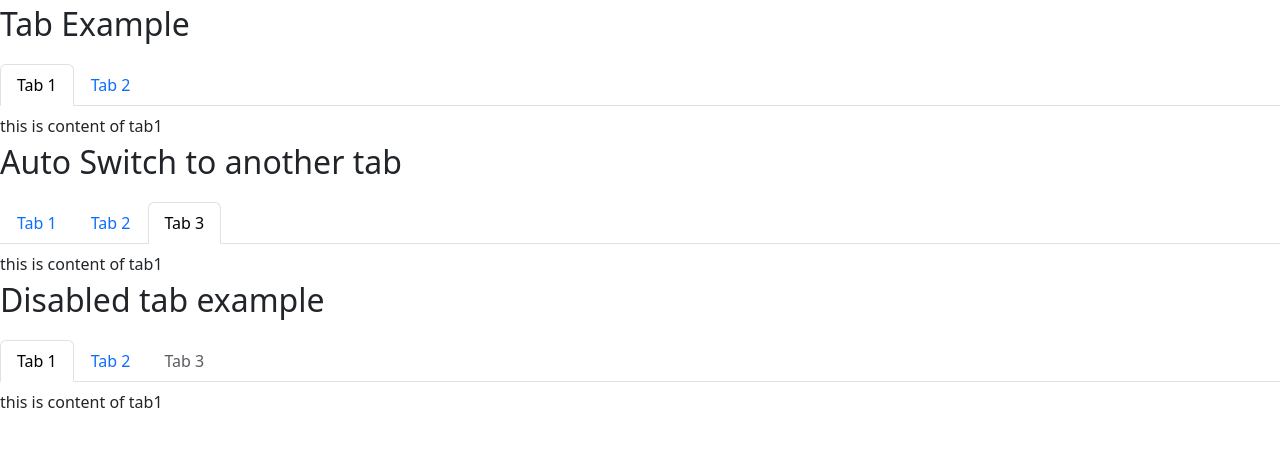
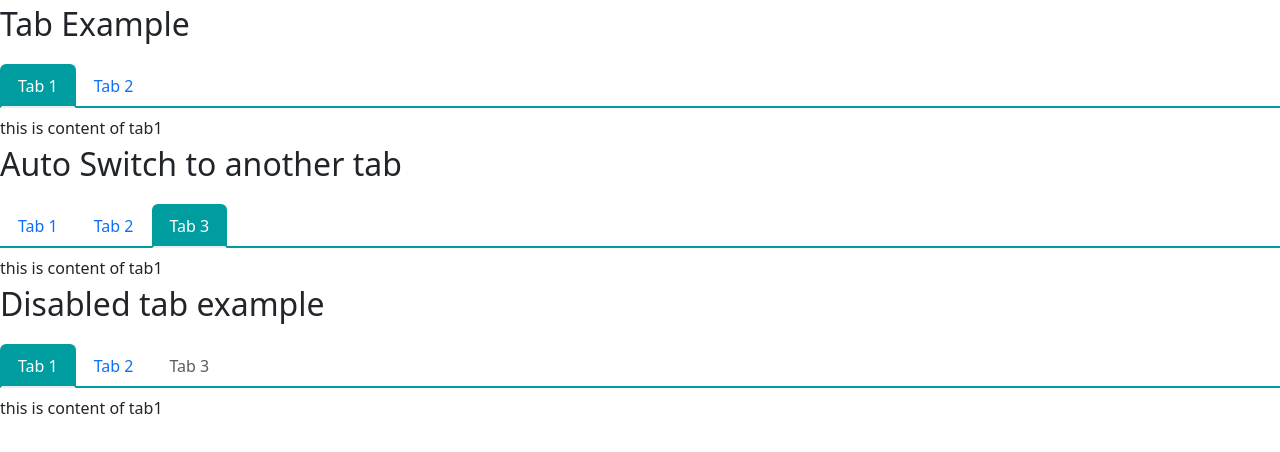
Before and after one commit to Abduljebar49/angular-custom-tab, an Angular app: page / in a window 1280 px wide. Shown: the top 452 px of the page. Built offline with nearby package versions, Linux system fonts and the light colour scheme.

Commit message:
final bug fix

```diff
--- a/src/app/tabs/tabs.component.ts
+++ b/src/app/tabs/tabs.component.ts
@@ -1,12 +1,36 @@
 import { AfterViewInit, Component, Input, OnInit } from "@angular/core";
 import { TabComponent } from "../tab/tab.component";
+import { NgbNavConfig, NgbNavModule } from "@ng-bootstrap/ng-bootstrap";
 
 @Component({
   selector: "tabs",
   templateUrl: "./tabs.component.html",
+  styles: [
+    `
+      .active {
+        background-color: #009da0 !important;
+        color: white !important;
+        --bs-nav-tabs-link-active-border-color: #009da0 #009da0 #ededed !important;
+      }
+
+      .nav-tabs {
+        --bs-nav-tabs-border-width: 2px !important;
+        --bs-nav-tabs-border-color: #009da0 !important;
+        --bs-nav-tabs-border-radius: 0.375rem;
+        color: #009da0;
+      }
+    `,
+  ],
 })
-
-
+// <a
+//     *ngFor="let tab of tabs; let i = index"
+//     (click)="selectTab(tab)"
+//     class=""
+//     [ngClass]="i == 0? 'index-margin':''"
+//     [ngClass]="tab.active ? 'tab-btn btn-primary' : 'btn-active btn-outline-primary'"
+//   >
+//     {{ tab.tabTitle }}
+//   </a>
 export class TabsComponent {
   tabs: TabComponent[] = [];
   @Input() active: number = 0;
@@ -21,6 +45,7 @@ export class TabsComponent {
   }
 
   onShown($event:any) {
+    console.log("inside on shown : ")
     for (let i = 0; i < this.tabs.length; i++) {
       if ($event == i) {
         this.tabs[i].show = true;
@@ -28,5 +53,6 @@ export class TabsComponent {
         this.tabs[i].show = false;
       }
     }
+    console.log("tabs ",this.tabs)
   }
 }
```
